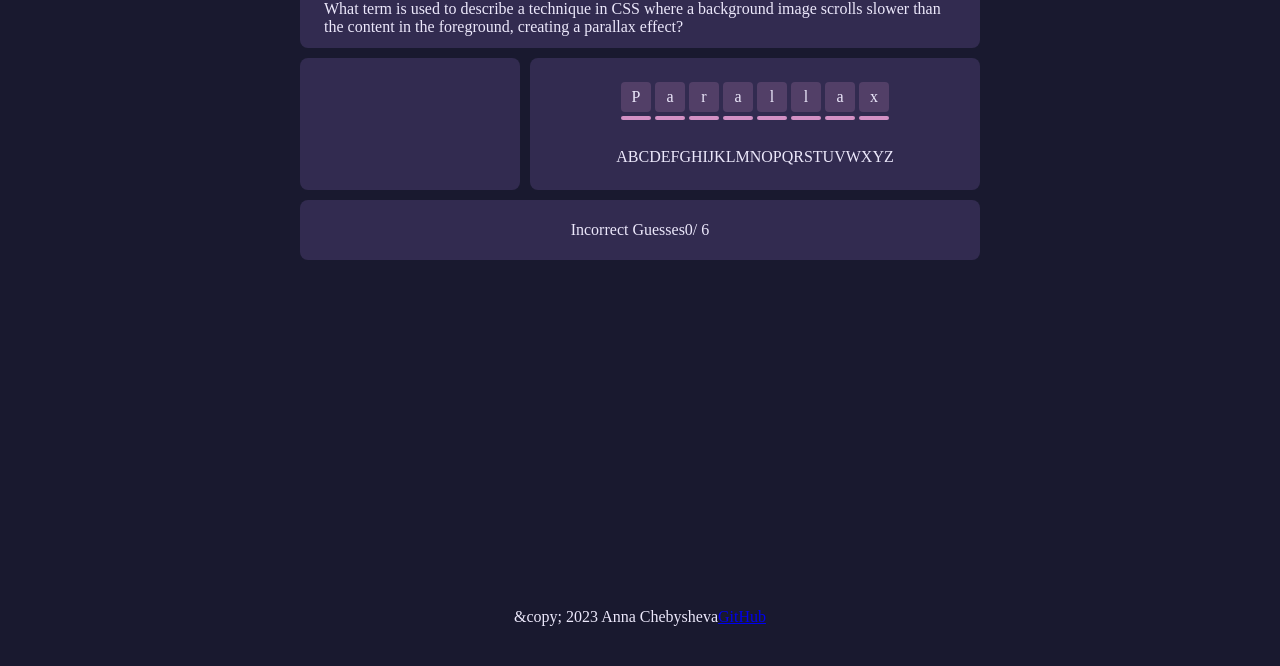
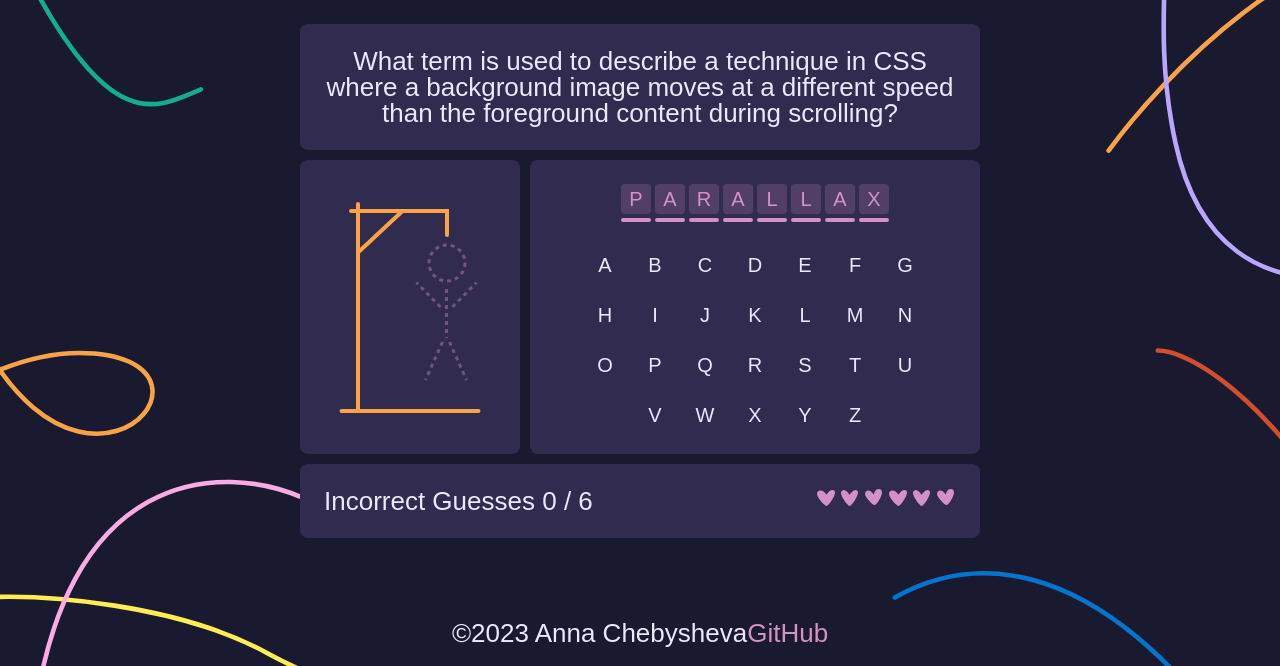
Before and after one commit to marblehands/rs-school-tasks, a plain HTML site: page index.html in a window 1280 px wide. Shown: the part 134-800 px from the top of the page. Drawn offline with Linux system fonts and the light colour scheme; a web font is replaced by a local one.

Commit message:
feat: styles in progress

```diff
--- a/css/styles.css
+++ b/css/styles.css
@@ -10,13 +10,31 @@
   box-sizing: border-box;
 }
 
+a:link,
+a:visited,
+a:active,
+a:focus {
+  color: var(--text-accent);
+  text-decoration: none;
+  transition: text-decoration 0.7s ease;
+}
+
+a:hover {
+  text-decoration: underline;
+}
+
 .body {
   background-color: var(--bg-body);
-  padding: 40px 0;
+  background-image: url(/assets/svg/lines.svg);
+  background-position: center;
+  background-repeat: no-repeat;
+  background-size: cover;
+  padding: 60px 0 20px;
   color: var(--text-color);
   display: flex;
   flex-direction: column;
   height: 100dvh;
+  font: 26px/100% 'Dongle', sans-serif;
 }
 
 .main {
@@ -33,7 +51,7 @@
 }
 
 .header {
-  margin-bottom: 24px;
+  margin-bottom: 40px;
 }
 
 .global-wrapper {
@@ -47,21 +65,21 @@
 .question-wrapper,
 .info-wrapper {
   grid-column: span 2;
-  max-height: 60px;
 }
 
 .global-wrapper > * {
   border-radius: 8px;
   background-color: var(--bg-section);
   display: flex;
-  justify-content: center;
-  align-items: center;
   padding: 24px;
 }
 
 .quiz-wrapper {
   flex-direction: column;
+  justify-content: center;
+  align-items: center;
   gap: 36px;
+  font: 20px/100% 'Mochiy Pop One', sans-serif;
 }
 
 .word-wrapper {
@@ -73,14 +91,16 @@
   max-width: 340px;
   display: flex;
   flex-wrap: wrap;
+  gap: 20px;
+  justify-content: center;
 }
+
 /*
 Secret Word */
 
 .letter {
   width: 30px;
   height: 30px;
-  background-color: rgba(211, 145, 197, 0.2);
   border-radius: 4px;
   position: relative;
   display: flex;
@@ -95,11 +115,155 @@ Secret Word */
   width: 100%;
   height: 4px;
   border-radius: 4px;
-  background-color: var(--text-accent);
   left: 0;
   bottom: -8px;
 }
 
+.letter-default {
+  color: var(--text-accent);
+  background-color: rgba(211, 145, 197, 0.2);
+
+  &::after {
+    background-color: var(--text-accent);
+  }
+}
+
+.letter-success {
+  color: var(--text-success);
+  background-color: rgba(17, 211, 164, 0.2);
+
+  &::after {
+    background-color: var(--text-success);
+  }
+}
+
 .letter-hidden {
   opacity: 1;
+  user-select: none;
 }
+
+/* Buttons */
+
+.key-char {
+  width: 30px;
+  height: 30px;
+  display: flex;
+  justify-content: center;
+  align-items: center;
+}
+
+.key-char:hover {
+  cursor: pointer;
+}
+/*
+Btn Highlight Correct */
+
+.btn-correct {
+  position: relative;
+
+  &::after {
+    content: '';
+    width: 56px;
+    height: 56px;
+    position: absolute;
+    display: block;
+    left: -50%;
+    top: -42%;
+  }
+}
+
+.btn-correct-1 {
+  &::after {
+    background-image: url(/assets/svg/circle-1.svg);
+  }
+}
+
+.btn-correct-2 {
+  &::after {
+    background-image: url(/assets/svg/circle-2.svg);
+  }
+}
+
+.btn-correct-3 {
+  &::after {
+    background-image: url(/assets/svg/circle-3.svg);
+  }
+}
+
+/* Btn Highlight Wrong */
+
+.btn-wrong {
+  position: relative;
+
+  &::after {
+    content: '';
+    width: 50px;
+    height: 50px;
+    position: absolute;
+    display: block;
+  }
+}
+
+.btn-wrong-1 {
+  &::after {
+    background-image: url(/assets/svg/cross-1.svg);
+  }
+}
+
+.btn-wrong-2 {
+  &::after {
+    background-image: url(/assets/svg/cross-2.svg);
+  }
+}
+
+.btn-wrong-3 {
+  &::after {
+    background-image: url(/assets/svg/cross-3.svg);
+  }
+}
+
+/* Question */
+
+.question-wrapper {
+  text-align: center;
+  justify-content: center;
+}
+
+/* Gallow */
+
+.hangman-wrapper {
+  width: 100%;
+  height: 100%;
+  background-image: url(/assets/svg/hangman-template.svg);
+  background-position: center;
+  background-repeat: no-repeat;
+}
+
+/* Lifes */
+
+.info-wrapper {
+  display: flex;
+  justify-content: space-between;
+}
+
+.lifes-wrapper {
+  display: flex;
+  gap: 4px;
+}
+
+.heart {
+  width: 20px;
+  height: 20px;
+}
+
+.heart-1 {
+  background: url(/assets/svg/heart-1.svg);
+}
+
+.heart-2 {
+  background: url(/assets/svg/heart-2.svg);
+}
+
+.heart-3 {
+  background: url(/assets/svg/heart-3.svg);
+}
--- a/index.html
+++ b/index.html
@@ -6,6 +6,9 @@
   <link rel="stylesheet" href="css/styles.css">
   <link rel="stylesheet" href="css/normalise.css">
   <link rel="icon" href="favicon.ico">
+  <link rel="preconnect" href="https://fonts.googleapis.com">
+  <link rel="preconnect" href="https://fonts.gstatic.com" crossorigin>
+  <link href="https://fonts.googleapis.com/css2?family=Dongle&family=Mochiy+Pop+One&display=swap" rel="stylesheet">
   <title>Hangman Game</title>
 </head>
 <body class="body">
--- a/js/modules/build-page.js
+++ b/js/modules/build-page.js
@@ -78,16 +78,18 @@ export function drawGallow() {
 export function drawSecretWord(secretWord) {
   quiz = createNode(false, 'div', 'quiz-wrapper');
   let word = createNode(quiz, 'div', 'word-wrapper');
-  const lettersArray = secretWord.split('');
+  const lettersArray = secretWord.toUpperCase().split('');
 
   lettersArray.forEach((char) => {
-    let letter = createNode(word, 'div', 'letter');
+    let letter = createNode(word, 'div', 'letter letter-default');
     let span = createNode(letter, 'span', 'letter-hidden', char)
     secretLetters.push(letter);
     word.appendChild(letter);
   });
 
   gameContent.appendChild(quiz);
+
+  console.log('Secret Word: ', secretWord)
 }
 
 export function drawKeyboard() {
@@ -109,13 +111,16 @@ export function drawKeyboard() {
 export function drawGameFooter() {
   let info = createNode(gameContent, 'div', 'info-wrapper');
   let guesses = createNode(info, 'div', 'guesses-wrapper');
-  let title = createNode(guesses, 'span', 'guesses-title', 'Incorrect Guesses');
+  let title = createNode(guesses, 'span', 'guesses-title', 'Incorrect Guesses ');
   let guessesCount = createNode(guesses, 'span', 'guesses-count', '0');
-  let guessesAll = createNode(guesses, 'span', 'gueses-all', '/ 6');
+  let guessesAll = createNode(guesses, 'span', 'gueses-all', ' / 6');
 
   let lifes = createNode(info, 'div', 'lifes-wrapper');
-  for (let i = 0; i < 7; i++) {
-    let life = createNode(lifes, 'div', 'heart');
+  let count = 1;
+  for (let i = 0; i < 6; i++) {
+    if (count > 3) count = 1;
+    let life = createNode(lifes, 'div', `heart heart-${count}`);
+    count++;
     lifes.appendChild(life);
   }
 
@@ -124,7 +129,7 @@ export function drawGameFooter() {
 
 export function drawFooter() {
   let footer = createNode(body, 'footer', 'footer');
-  let info = createNode(footer, 'span', '', '&copy; 2023 Anna Chebysheva');
+  let info = createNode(footer, 'span', '', '©2023 Anna Chebysheva');
   let link = createNode(footer, 'a', 'github-link', 'GitHub');
   link.href = 'https://github.com/marblehands';
   link.target = '_blank';
--- a/js/modules/keyboard.js
+++ b/js/modules/keyboard.js
@@ -3,17 +3,17 @@ import { buttons, secretLetters, secretWordText }  from "./build-page.js";
 buttons.forEach((btn) => {
   btn.addEventListener('click', function (event) {
     const char = event.currentTarget.getAttribute('data-value');
-    console.log(char)
+    // console.log(char)
     searchMatches(char);
   })
 })
 
 document.addEventListener('keydown', (event) => {
-  console.log(event.code)
+  // console.log(event.code)
 });
 
 export function test() {
-  console.log('test')
+  // console.log('test')
 }
 
 function searchMatches(char) {
--- a/js/modules/quiz.js
+++ b/js/modules/quiz.js
@@ -16,7 +16,7 @@ const quiz = [
   },
   {
     id: 4,
-    question: "What term is used to describe a technique in CSS where a background image scrolls slower than the content in the foreground, creating a parallax effect?",
+    question: "What term is used to describe a technique in CSS where a background image moves at a different speed than the foreground content during scrolling?",
     answer: "Parallax"
   },
   {
```
Also changed, not shown: assets/svg/circle-1.svg (added), assets/svg/circle-2.svg (added), assets/svg/circle-3.svg (added), assets/svg/cross-1.svg (added), assets/svg/cross-2.svg (added), assets/svg/cross-3.svg (added), assets/svg/hangman-template.svg (added), assets/svg/heart-1.svg (added), assets/svg/heart-2.svg (added), assets/svg/heart-3.svg (added), assets/svg/lines.svg (added).
